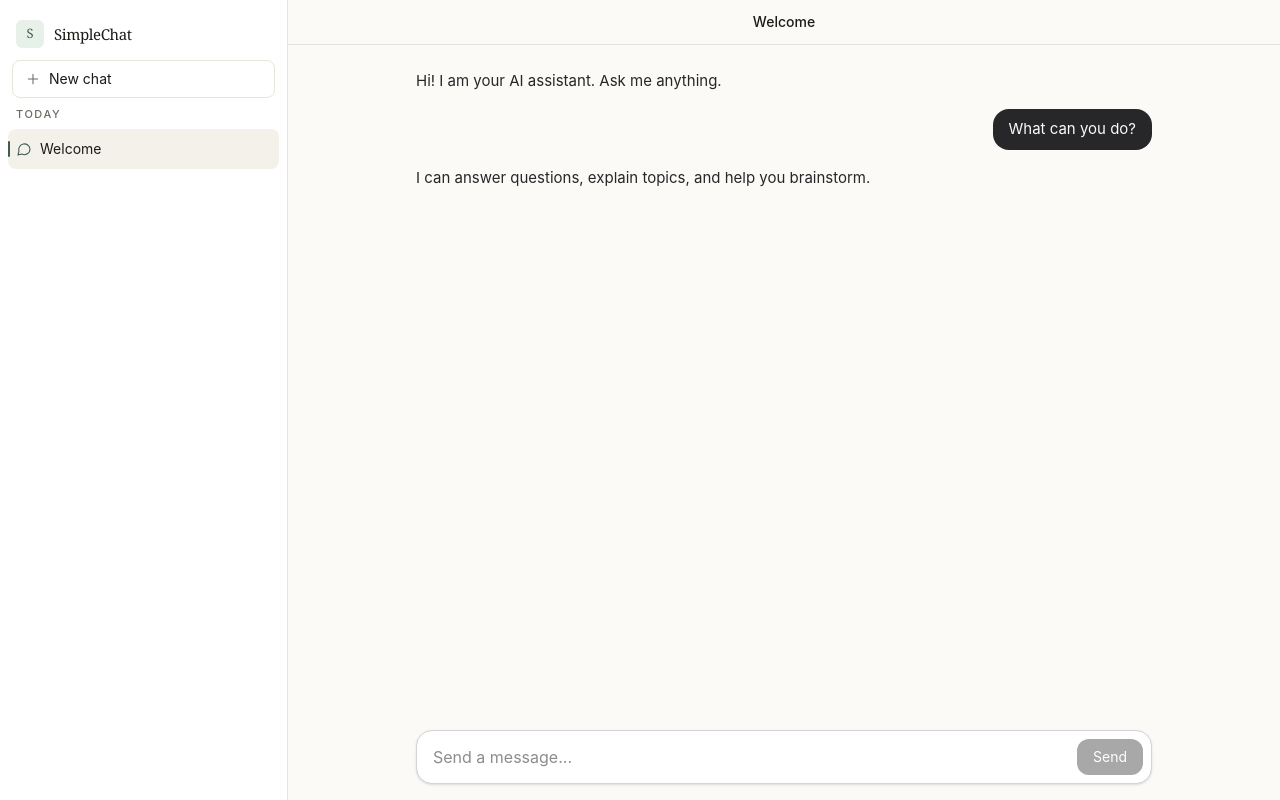
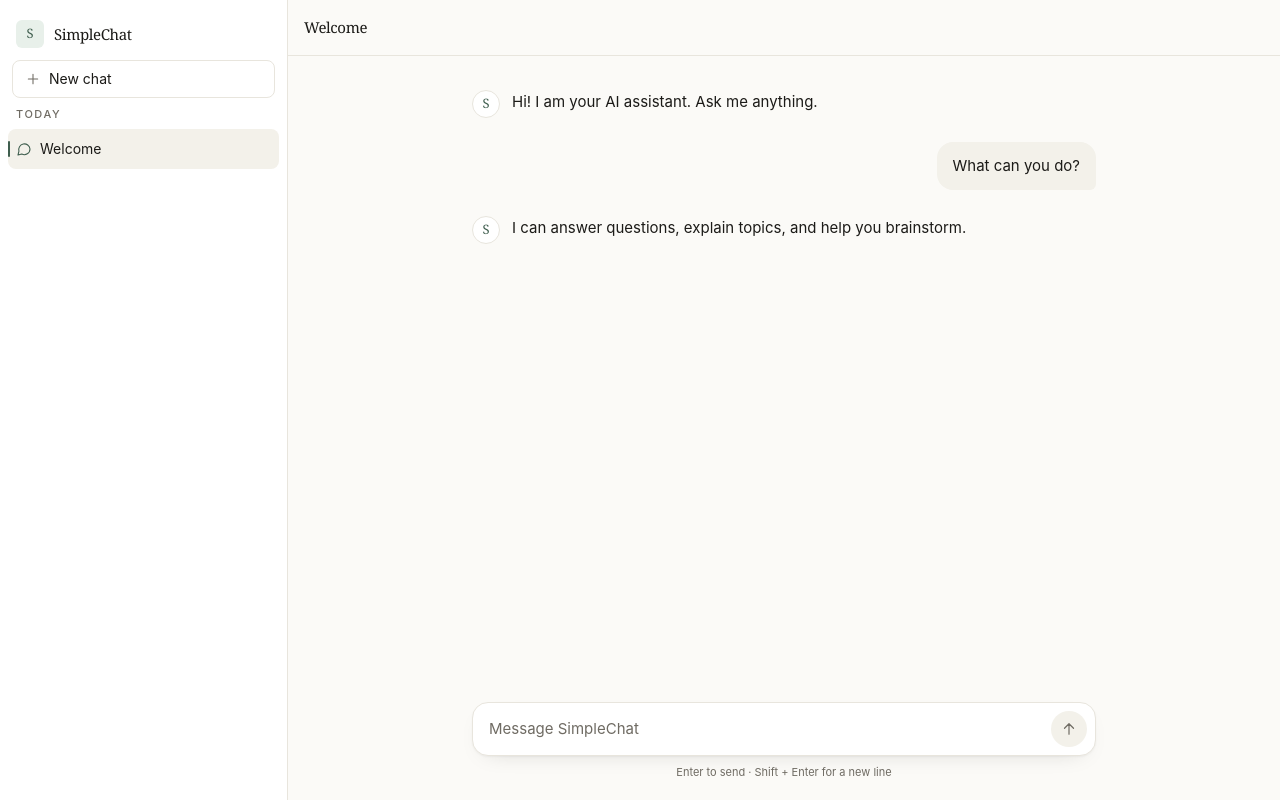
Before and after one commit to LaDonaAmor/simplechat.ai, a React (Vite) app: page / in a window 1280 px wide. Built offline with nearby package versions, Linux system fonts and the light colour scheme.

Commit message:
feat: refine chat surface, messages, and composer

```diff
--- a/src/components/ChatWindow.tsx
+++ b/src/components/ChatWindow.tsx
@@ -4,28 +4,37 @@ import MessageBubble from "./MessageBubble";
 import Composer from "./Composer";
 import TypingIndicator from "./TypingIndicator";
 import EmptyState from "./EmptyState";
+import { MenuIcon } from "./icons";
 
 interface ChatWindowProps {
   conversation: Conversation | null;
   isSending: boolean;
   onSend: (text: string) => void;
+  onOpenSidebar: () => void;
 }
 
 export default function ChatWindow({
   conversation,
   isSending,
   onSend,
+  onOpenSidebar,
 }: ChatWindowProps) {
   const bottomRef = useRef<HTMLDivElement>(null);
 
   useEffect(() => {
-    bottomRef.current?.scrollIntoView({ behavior: "smooth", block: "end" });
+    const el = bottomRef.current;
+    if (!el) return;
+    const reduce = window.matchMedia(
+      "(prefers-reduced-motion: reduce)",
+    ).matches;
+    el.scrollIntoView({ behavior: reduce ? "auto" : "smooth", block: "end" });
   }, [conversation?.id, conversation?.messages.length, isSending]);
 
   if (!conversation) {
     return (
-      <div className="flex flex-1 items-center justify-center text-zinc-400">
-        Start a new chat
+      <div className="flex flex-1 flex-col items-center justify-center gap-2 text-muted">
+        <p className="font-serif text-lg text-ink">No conversation selected</p>
+        <p className="text-sm">Start a new chat to begin.</p>
       </div>
     );
   }
@@ -33,15 +42,26 @@ export default function ChatWindow({
   const isEmpty = conversation.messages.length === 0;
 
   return (
-    <div className="flex min-h-0 flex-1 flex-col">
-      <header className="border-b border-zinc-200 px-4 py-3 text-center text-sm font-medium dark:border-zinc-700">
-        {conversation.title}
+    <div className="flex min-h-0 flex-1 flex-col bg-paper">
+      <header className="flex h-14 shrink-0 items-center gap-3 border-b border-line px-3 sm:px-4">
+        <button
+          type="button"
+          onClick={onOpenSidebar}
+          aria-label="Open conversations"
+          className="grid h-9 w-9 place-items-center rounded-lg text-muted transition hover:bg-surface-2 hover:text-ink focus-visible:outline-none focus-visible:ring-2 focus-visible:ring-accent/40 md:hidden"
+        >
+          <MenuIcon className="h-4.5 w-4.5" />
+        </button>
+        <h1 className="min-w-0 flex-1 truncate font-serif text-[15px] tracking-tight text-ink">
+          {conversation.title}
+        </h1>
       </header>
+
       <div className="flex-1 overflow-y-auto">
         {isEmpty && !isSending ? (
           <EmptyState onPick={onSend} />
         ) : (
-          <div className="mx-auto flex w-full max-w-3xl flex-col gap-4 px-4 py-6">
+          <div className="mx-auto flex w-full max-w-2xl flex-col gap-6 px-4 py-8 sm:px-6">
             {conversation.messages.map((m) => (
               <MessageBubble key={m.id} message={m} />
             ))}
@@ -50,6 +70,7 @@ export default function ChatWindow({
           </div>
         )}
       </div>
+
       <Composer onSend={onSend} disabled={isSending} />
     </div>
   );
--- a/src/components/Composer.tsx
+++ b/src/components/Composer.tsx
@@ -1,4 +1,5 @@
 import { useEffect, useRef, useState } from "react";
+import { SendIcon } from "./icons";
 
 interface ComposerProps {
   onSend: (text: string) => void;
@@ -21,17 +22,21 @@ export default function Composer({ onSend, disabled }: ComposerProps) {
     if (!text || disabled) return;
     onSend(text);
     setValue("");
+    textareaRef.current?.focus();
   }
 
+  const canSend = Boolean(value.trim()) && !disabled;
+
   return (
+    <div className="mx-auto w-full max-w-2xl px-3 pb-3 sm:px-6 sm:pb-5">
       <form
         onSubmit={(e) => {
           e.preventDefault();
           handleSend();
         }}
-      className="mx-auto w-full max-w-3xl px-4 pb-4"
+        className="rounded-2xl border border-line bg-surface p-2 shadow-[0_1px_2px_rgba(28,27,24,0.04),0_8px_24px_-16px_rgba(28,27,24,0.25)] transition focus-within:border-accent/40 focus-within:ring-2 focus-within:ring-accent/15"
       >
-      <div className="flex items-end gap-2 rounded-2xl border border-zinc-300 bg-white p-2 shadow-sm dark:border-zinc-700 dark:bg-zinc-800">
+        <div className="flex items-end gap-2">
           <textarea
             ref={textareaRef}
             value={value}
@@ -43,17 +48,23 @@ export default function Composer({ onSend, disabled }: ComposerProps) {
               }
             }}
             rows={1}
-          placeholder="Send a message..."
-          className="max-h-40 flex-1 resize-none overflow-y-auto bg-transparent px-2 py-1.5 outline-none"
+            placeholder="Message SimpleChat"
+            aria-label="Message"
+            className="max-h-40 min-h-7 flex-1 resize-none overflow-y-auto bg-transparent px-2 py-1.5 text-[15px] leading-6 text-ink placeholder:text-muted focus:outline-none"
           />
           <button
             type="submit"
-          disabled={disabled || !value.trim()}
-          className="rounded-xl bg-zinc-800 px-4 py-2 text-sm text-white disabled:opacity-40 dark:bg-zinc-100 dark:text-zinc-900"
+            disabled={!canSend}
+            aria-label="Send message"
+            className="grid h-9 w-9 shrink-0 place-items-center rounded-full bg-accent text-on-accent transition disabled:cursor-not-allowed disabled:bg-surface-2 disabled:text-muted enabled:hover:opacity-90 focus-visible:outline-none focus-visible:ring-2 focus-visible:ring-accent/40 focus-visible:ring-offset-2 focus-visible:ring-offset-surface"
           >
-          Send
+            <SendIcon className="h-4.5 w-4.5" />
           </button>
         </div>
       </form>
+      <p className="mt-2 px-1 text-center text-[11px] text-muted">
+        Enter to send &middot; Shift + Enter for a new line
+      </p>
+    </div>
   );
 }
--- a/src/components/EmptyState.tsx
+++ b/src/components/EmptyState.tsx
@@ -1,7 +1,7 @@
 const SUGGESTIONS = [
-  "What can you do?",
+  "What can you help me with?",
   "Explain closures in JavaScript",
-  "Give me ideas for a side project",
+  "Help me plan a small side project",
 ];
 
 export default function EmptyState({
@@ -10,22 +10,33 @@ export default function EmptyState({
   onPick: (text: string) => void;
 }) {
   return (
-    <div className="flex min-h-full flex-col items-center justify-center gap-6 px-4 text-center">
-      <div>
-        <h2 className="text-xl font-semibold">How can I help you today?</h2>
-        <p className="mt-1 text-sm text-zinc-500">
-          Ask anything to start the conversation.
+    <div className="mx-auto flex min-h-full w-full max-w-2xl flex-col justify-center px-4 py-12 sm:px-6">
+      <div className="mb-8">
+        <p className="mb-3 text-[11px] font-medium uppercase tracking-[0.16em] text-muted">
+          New conversation
+        </p>
+        <h2 className="font-serif text-3xl leading-tight tracking-tight text-ink sm:text-4xl">
+          What&apos;s on your mind?
+        </h2>
+        <p className="mt-3 max-w-md text-[15px] leading-7 text-muted">
+          Ask a question, or start from one of these.
         </p>
       </div>
-      <div className="flex flex-wrap justify-center gap-2">
+      <div className="grid gap-2 sm:grid-cols-2">
         {SUGGESTIONS.map((s) => (
           <button
             key={s}
             type="button"
             onClick={() => onPick(s)}
-            className="rounded-full border border-zinc-300 px-3 py-1.5 text-sm hover:bg-zinc-100 dark:border-zinc-700 dark:hover:bg-zinc-800"
+            className="group flex items-center justify-between gap-3 rounded-xl border border-line bg-surface px-4 py-3 text-left text-sm text-ink transition hover:border-accent/40 hover:bg-surface-2 focus-visible:outline-none focus-visible:ring-2 focus-visible:ring-accent/40"
           >
-            {s}
+            <span className="truncate">{s}</span>
+            <span
+              aria-hidden
+              className="text-muted transition group-hover:translate-x-0.5 group-hover:text-accent"
+            >
+              &rarr;
+            </span>
           </button>
         ))}
       </div>
--- a/src/components/MessageBubble.tsx
+++ b/src/components/MessageBubble.tsx
@@ -3,8 +3,9 @@ import type { Message } from "../types/chat";
 export default function MessageBubble({ message }: { message: Message }) {
   if (message.error) {
     return (
-      <div className="flex justify-start">
-        <div className="max-w-[80%] rounded-2xl border border-red-300 bg-red-50 px-4 py-2 text-[15px] leading-relaxed text-red-700 dark:border-red-800 dark:bg-red-950/40 dark:text-red-300">
+      <div className="flex animate-[rise_200ms_ease-out] gap-3">
+        <Avatar />
+        <div className="max-w-[85%] rounded-xl border border-danger/30 bg-danger/5 px-4 py-2.5 text-[15px] leading-7 text-danger">
           {message.content}
         </div>
       </div>
@@ -13,8 +14,8 @@ export default function MessageBubble({ message }: { message: Message }) {
 
   if (message.role === "user") {
     return (
-      <div className="flex justify-end">
-        <div className="max-w-[80%] whitespace-pre-wrap rounded-2xl bg-zinc-800 px-4 py-2 text-[15px] leading-relaxed text-zinc-50">
+      <div className="flex animate-[rise_200ms_ease-out] justify-end">
+        <div className="max-w-[80%] whitespace-pre-wrap rounded-2xl rounded-br-md bg-surface-2 px-4 py-2.5 text-[15px] leading-7 text-ink">
           {message.content}
         </div>
       </div>
@@ -22,10 +23,22 @@ export default function MessageBubble({ message }: { message: Message }) {
   }
 
   return (
-    <div className="flex justify-start">
-      <div className="max-w-[90%] whitespace-pre-wrap text-[15px] leading-relaxed text-zinc-800 dark:text-zinc-100">
+    <div className="flex animate-[rise_200ms_ease-out] gap-3">
+      <Avatar />
+      <div className="min-w-0 max-w-[85%] whitespace-pre-wrap text-[15px] leading-7 text-ink">
         {message.content}
       </div>
     </div>
   );
 }
+
+function Avatar() {
+  return (
+    <span
+      aria-hidden
+      className="mt-0.5 grid h-7 w-7 shrink-0 place-items-center rounded-full border border-line bg-surface font-serif text-[13px] text-accent"
+    >
+      S
+    </span>
+  );
+}
--- a/src/components/TypingIndicator.tsx
+++ b/src/components/TypingIndicator.tsx
@@ -3,11 +3,19 @@ export default function TypingIndicator() {
     <div
       role="status"
       aria-label="Assistant is typing"
-      className="flex items-center gap-1 px-1 py-1"
+      className="flex items-center gap-3"
     >
-      <span className="h-2 w-2 animate-bounce rounded-full bg-zinc-400 [animation-delay:-0.3s]" />
-      <span className="h-2 w-2 animate-bounce rounded-full bg-zinc-400 [animation-delay:-0.15s]" />
-      <span className="h-2 w-2 animate-bounce rounded-full bg-zinc-400" />
+      <span
+        aria-hidden
+        className="grid h-7 w-7 shrink-0 place-items-center rounded-full border border-line bg-surface font-serif text-[13px] text-accent"
+      >
+        S
+      </span>
+      <span className="flex items-center gap-1.5 text-sm text-muted">
+        <span className="h-1.5 w-1.5 animate-[pulse-dot_1.2s_ease-in-out_infinite] rounded-full bg-muted" />
+        <span className="h-1.5 w-1.5 animate-[pulse-dot_1.2s_ease-in-out_infinite] rounded-full bg-muted [animation-delay:150ms]" />
+        <span className="h-1.5 w-1.5 animate-[pulse-dot_1.2s_ease-in-out_infinite] rounded-full bg-muted [animation-delay:300ms]" />
+      </span>
     </div>
   );
 }
```
Lines whose indentation alone changed are shown as unchanged.
